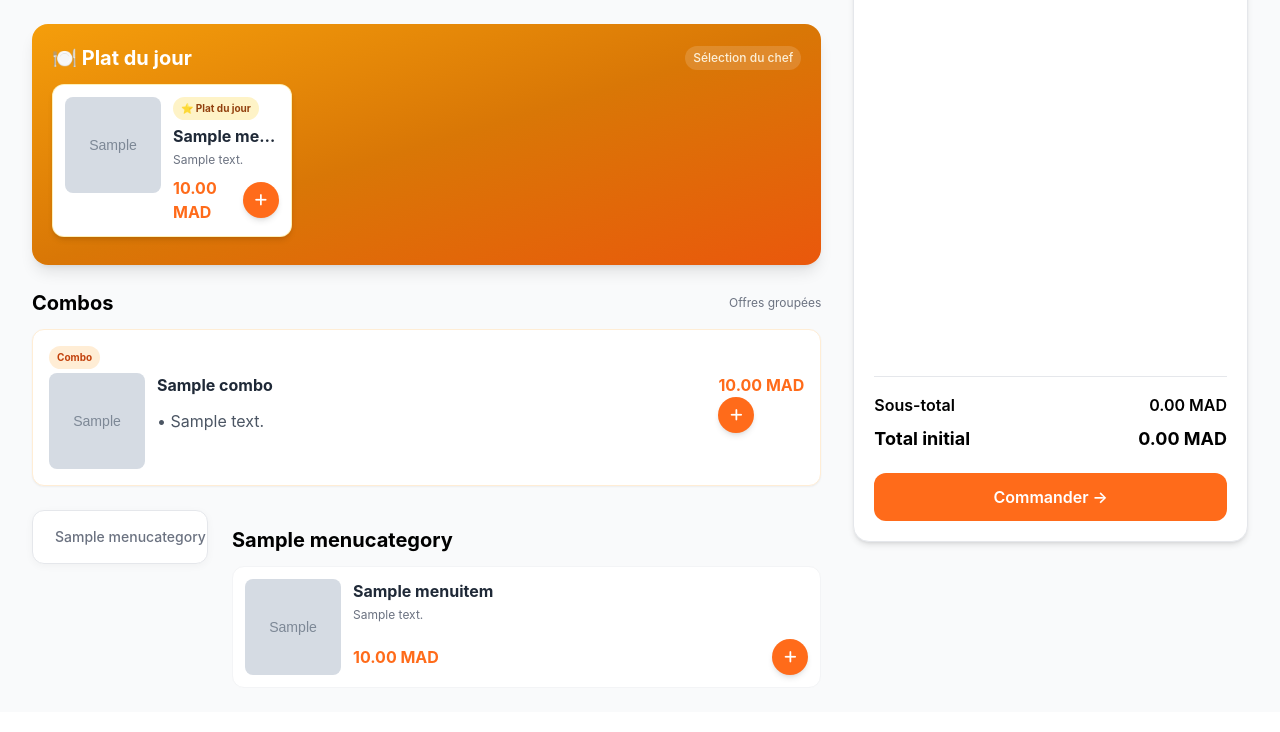
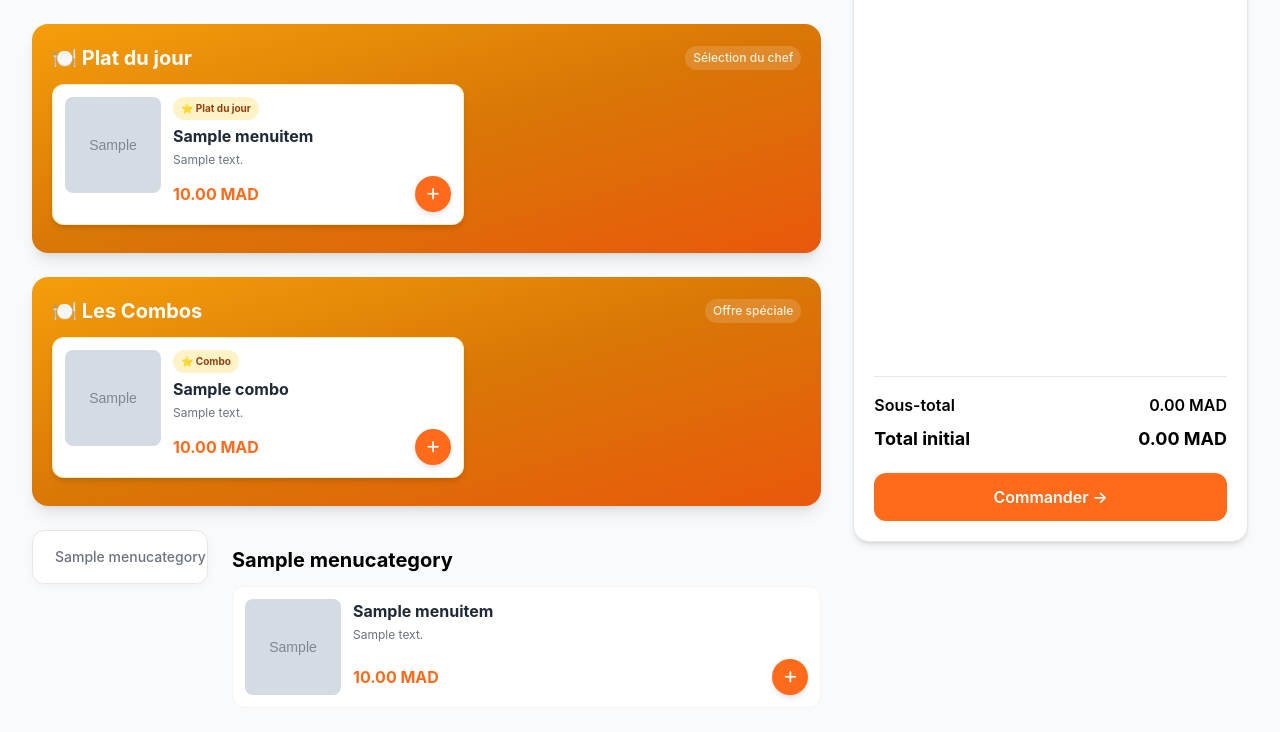
Before and after one commit to yyrryy/restowebsite, a Django app: page / in a window 1280 px wide. Shown: the part 305-1037 px from the top of the page. Before the commit the page ends 983 px from the top, so only its background shows below. Run offline with Django 5.2, Linux system fonts and the light colour scheme; tables that the repository leaves empty hold one stand-in row (values such as "Sample post"); grey boxes marked "Sample" are stand-in pictures.

Commit message:
push from makefile lenovo ubuntu

```diff
--- a/restaurant/templates/restaurant/home_dashboard.html
+++ b/restaurant/templates/restaurant/home_dashboard.html
@@ -26,7 +26,7 @@
                     </div>
                     <div class="plat-du-jour-scroll flex gap-3 sm:gap-4 overflow-x-auto pb-2 -mx-1 px-1 snap-x snap-mandatory scroll-smooth">
                         {% for item in plate_of_day_items %}
-                            <div class="product-card bg-white rounded-xl border border-amber-200/60 p-3 flex gap-3 transition shadow-md hover:shadow-xl hover:-translate-y-0.5 shrink-0 w-[78%] sm:w-[55%] md:w-[42%] lg:w-[32%] snap-start">
+                            <div class="product-card bg-white rounded-xl border border-amber-200/60 p-3 flex gap-3 transition shadow-md hover:shadow-xl hover:-translate-y-0.5 shrink-0 w-[78%] sm:w-[55%] snap-start">
                                 {% if item.image %}
                                     <img src="{{ item.image.url }}" alt="{{ item.name }}" loading="lazy" class="w-24 h-24 object-cover rounded-lg shrink-0">
                                 {% else %}
@@ -50,9 +50,44 @@
                             </div>
                         {% endfor %}
                     </div>
+
                 </section>
                 {% endif %}
-                <section class="mb-6">
+
+                <section class="mb-6 rounded-2xl bg-gradient-to-br from-amber-500 via-amber-600 to-orange-600 p-4 md:p-5 shadow-lg">
+                    <div class="flex items-center justify-between mb-3">
+                        <h2 class="text-xl font-bold text-white flex items-center gap-2">🍽️ Les Combos</h2>
+                        <span class="text-xs font-medium text-amber-50/90 bg-white/15 px-2 py-1 rounded-full">Offre spéciale</span>
+                    </div>
+                    <div class="plat-du-jour-scroll flex gap-3 sm:gap-4 overflow-x-auto pb-2 -mx-1 px-1 snap-x snap-mandatory scroll-smooth">
+                        {% for item in combos %}
+                            <div class="product-card bg-white rounded-xl border border-amber-200/60 p-3 flex gap-3 transition shadow-md hover:shadow-xl hover:-translate-y-0.5 shrink-0 w-[78%] sm:w-[55%] snap-start">
+                                {% if item.image %}
+                                    <img src="{{ item.image.url }}" alt="{{ item.name }}" loading="lazy" class="w-24 h-24 object-cover rounded-lg shrink-0">
+                                {% else %}
+                                    <div class="w-24 h-24 rounded-lg shrink-0 bg-amber-100 text-amber-500 flex items-center justify-center" aria-label="Image indisponible">
+                                        <i class="fas fa-utensils text-2xl"></i>
+                                    </div>
+                                {% endif %}
+                                <div class="flex-1 min-w-0 flex flex-col">
+                                    <span class="bg-amber-100 text-amber-800 text-[10px] font-bold px-2 py-1 rounded-full self-start">⭐ Combo</span>
+                                    <h3 class="font-bold text-gray-800 truncate mt-1">{{ item.name }}</h3>
+                                    <p class="text-gray-500 text-xs mt-1 line-clamp-2">{{ item.description }}</p>
+                                    <div class="flex items-center justify-between mt-auto pt-2">
+                                        <span class="font-bold text-primary">{{ item.discounted_price|floatformat:"2" }} MAD</span>
+                                        <button class="add-to-cart-btn bg-primary text-white w-9 h-9 rounded-full flex items-center justify-center shadow-md hover:bg-primary-dark transition shrink-0" data-item-id="{{ item.id }}"
+                                        data-iscombo="1"
+                                        data-name="{{ item.name }}" data-price="{{ item.discounted_price }}" data-desc="{{ item.description }}" data-image="{% if item.image %}{{ item.image.url }}{% endif %}">
+                                            <i class="fas fa-plus text-sm"></i>
+                                        </button>
+                                    </div>
+                                </div>
+                            </div>
+                        {% endfor %}
+                    </div>
+
+                </section>
+                <!-- <section class="mb-6">
                     <div class="flex items-center justify-between mb-3">
                         <h2 class="text-xl font-bold">Combos</h2>
                         <span class="text-xs text-gray-500">Offres groupées</span>
@@ -81,7 +116,7 @@
                                                 <div class="flex-1 flex justify-between">
                                                     <div>
                                                         <h3 class="font-bold text-gray-800">{{ combo.name }}</h3>
-                                                        <!-- <p class="text-gray-500 text-xs mt-1">{{ combo.description}}</p> -->
+                                                         <p class="text-gray-500 text-xs mt-1">{{ combo.description}}</p>
 
                                                         <ul class="mt-3 text-m text-gray-600 space-y-1">
                                                             <li>• {{ combo.description }}</li>
@@ -117,7 +152,7 @@
                             {% endfor %}
                         </div>
                     {% endif %}
-                </section>
+                </section> -->
                 <!-- CATEGORIES NAV (horizontal on phone, vertical sidebar on pc) + PRODUCT SECTIONS -->
                 <div class="flex flex-col md:flex-row gap-6 items-start">
                     <!-- CATEGORY NAV: horizontal scroll on mobile, vertical sticky sidebar on desktop -->
```
